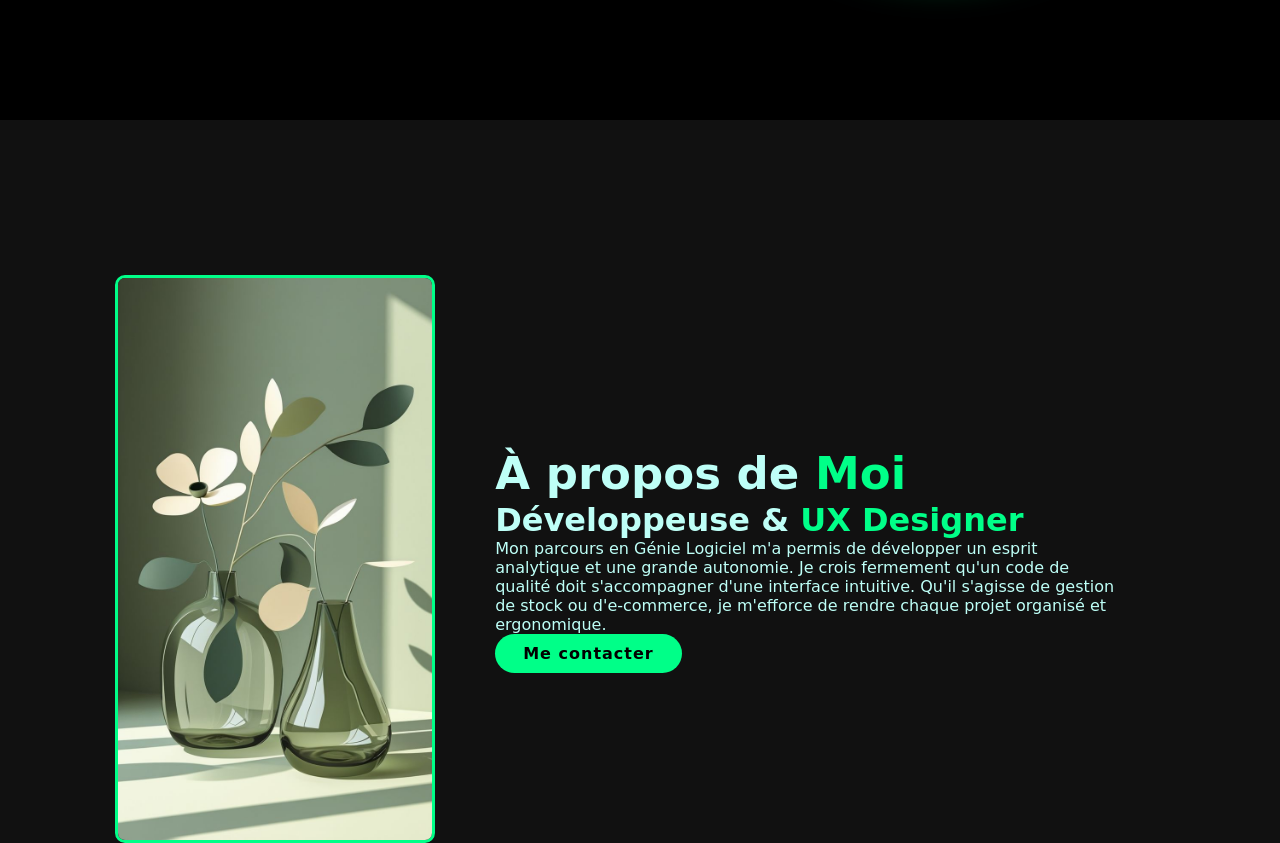
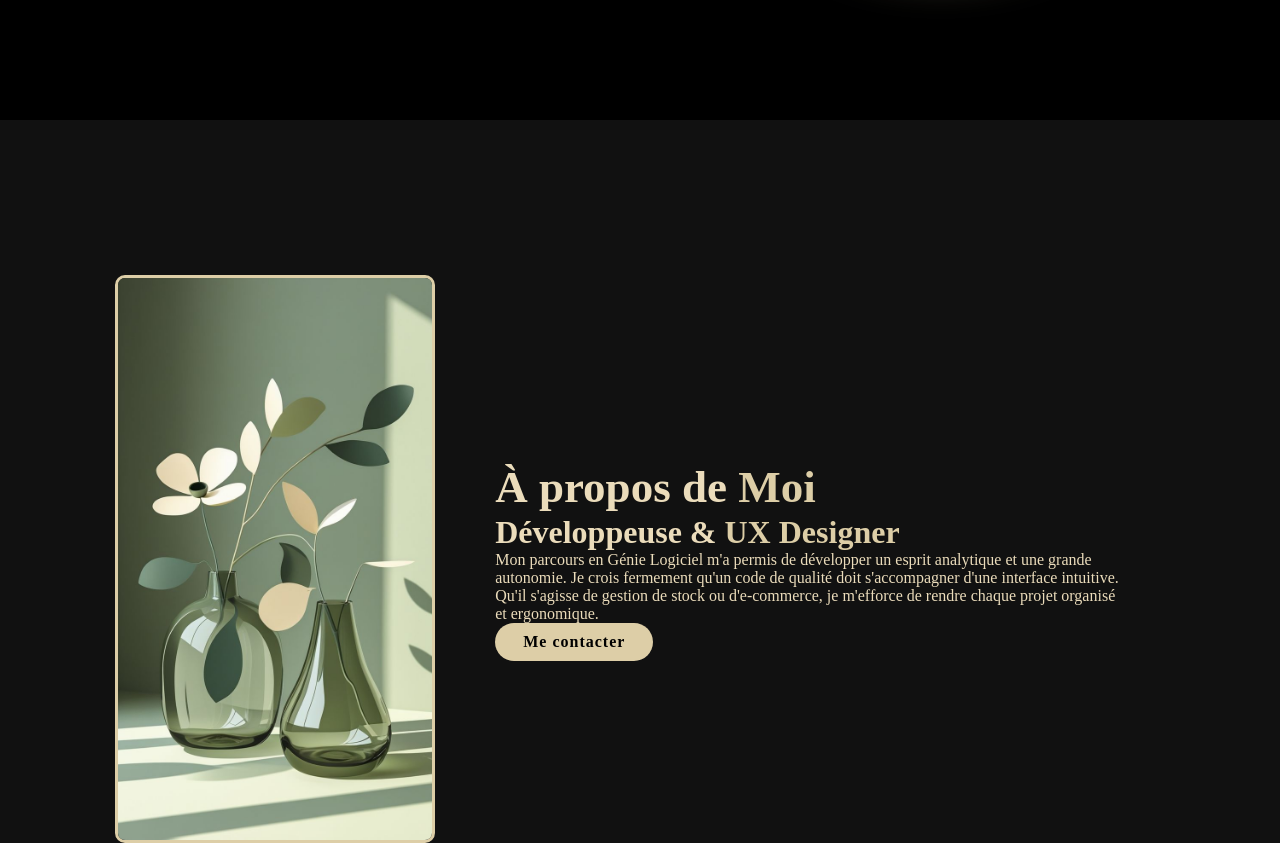
Before and after one commit to Amelush/portfolio-amel, a plain HTML site: page index.html in a window 1280 px wide. Shown: the part 680-1523 px from the top of the page. Drawn offline with nearby package versions, Linux system fonts and the light colour scheme.

Commit message:
Add files via upload

```diff
--- a/style.css
+++ b/style.css
@@ -6,14 +6,14 @@
     border:  none;
     outline: none;
     scroll-behavior: smooth;
-    font-family:cursive;
+    font-family:Poppins sans-serif;
 }
 
 :root {
     --bg-color: #000;
     --snd-bg-color: #111;
-    --text-color: #befff7;
-    --main-color: #00ff88; /* VERT MODERNE au lieu du bleu */
+    --text-color: #ebdcbb;
+    --main-color: #ddcea7; /* VERT MODERNE au lieu du bleu */
 }
 
 html {
@@ -193,12 +193,12 @@ span {
 
 .about-img img {
     width: 25vw;
-    border: 3px solid #00ff88;
+    border: 3px solid #ddcea7;
     border-radius: 10px;
 }
 
 .about-img img:hover {
-    box-shadow: 0 0 1.6rem #00ff88;
+    box-shadow: 0 0 1.6rem #ddcea7;
     transition: 0.5s ease;
 }
 
```
